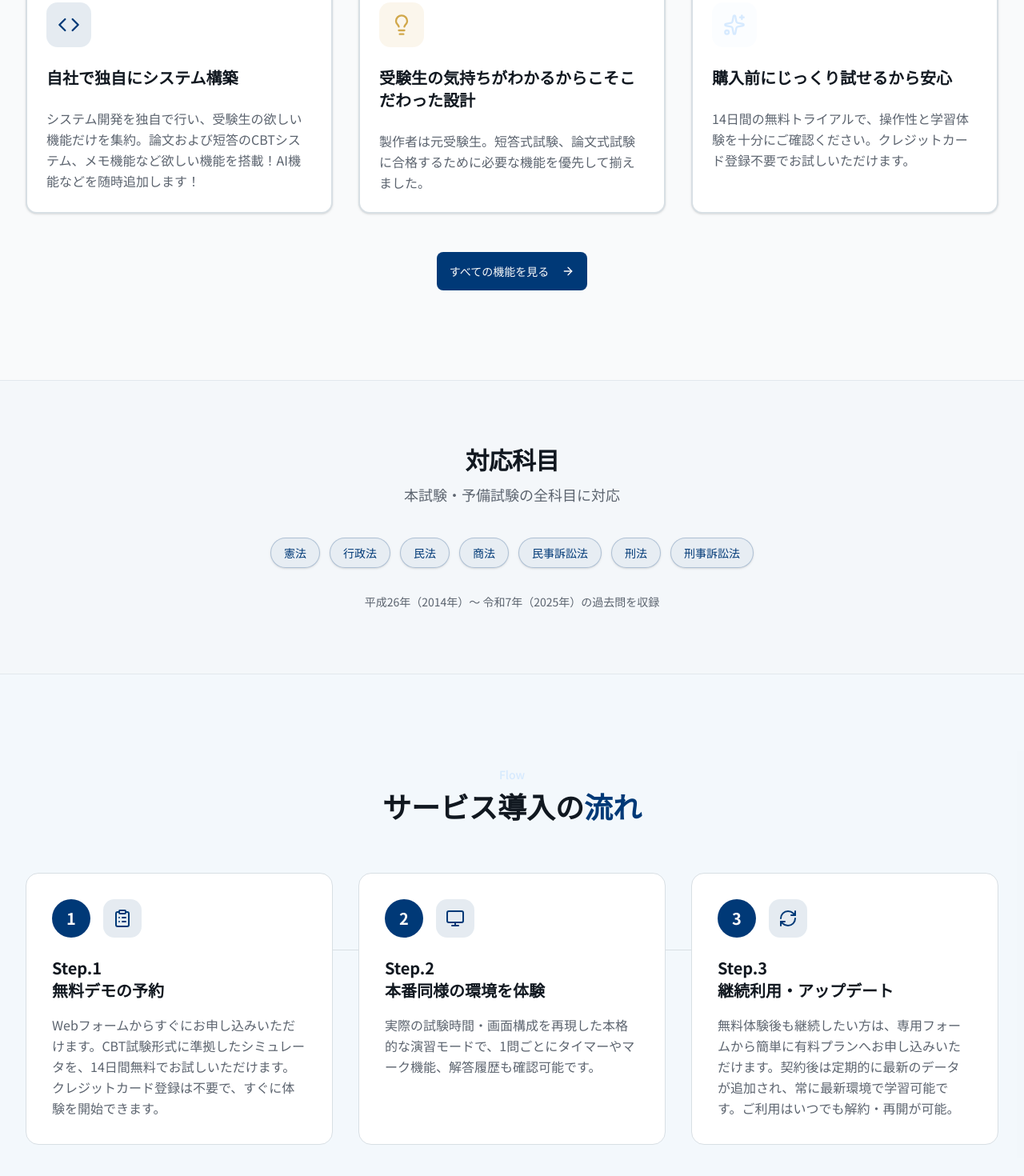
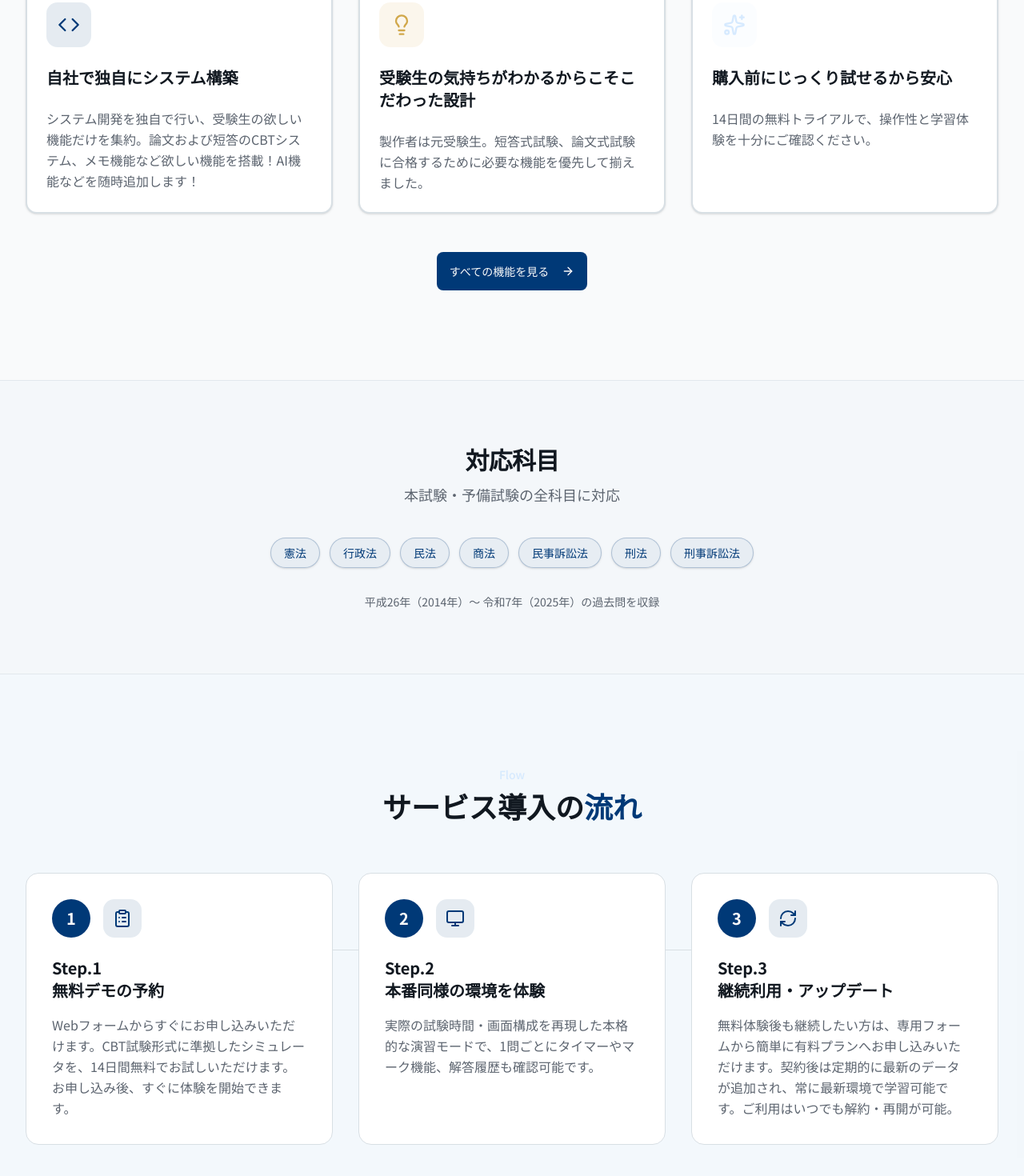
Before and after one commit to Legal-Bar-Examination-CBT/CBT-website, a Next.js app: page / in a window 1280 px wide. Shown: the part 3380-4850 px from the top of the page at 80% size. Built offline with nearby package versions, Linux system fonts and the light colour scheme.

Commit message:
fix(copy): remove no-credit-card claims from features and flow sections

```diff
--- a/components/home/features-section.tsx
+++ b/components/home/features-section.tsx
@@ -19,7 +19,7 @@ const features = [
   {
     icon: Sparkles,
     title: "購入前にじっくり試せるから安心",
-    description: "14日間の無料トライアルで、操作性と学習体験を十分にご確認ください。クレジットカード登録不要でお試しいただけます。",
+    description: "14日間の無料トライアルで、操作性と学習体験を十分にご確認ください。",
     color: "accent",
   },
 ]
--- a/components/home/flow-section.tsx
+++ b/components/home/flow-section.tsx
@@ -7,7 +7,7 @@ const steps = [
     number: 1,
     icon: ClipboardList,
     title: "無料デモの予約",
-    description: "Webフォームからすぐにお申し込みいただけます。CBT試験形式に準拠したシミュレータを、14日間無料でお試しいただけます。クレジットカード登録は不要で、すぐに体験を開始できます。",
+    description: "Webフォームからすぐにお申し込みいただけます。CBT試験形式に準拠したシミュレータを、14日間無料でお試しいただけます。お申し込み後、すぐに体験を開始できます。",
   },
   {
     number: 2,
```
